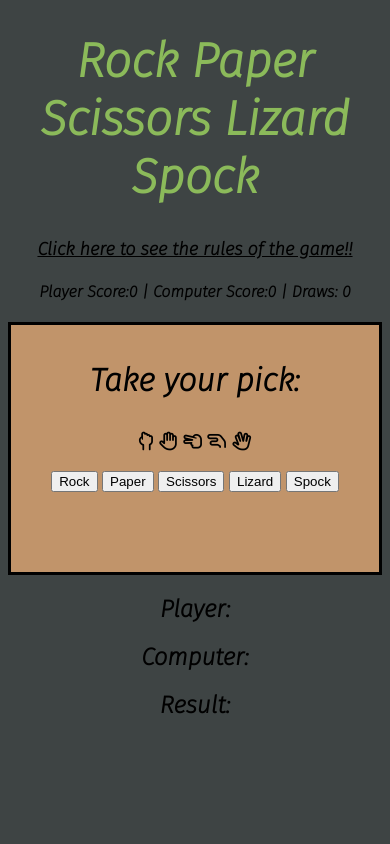
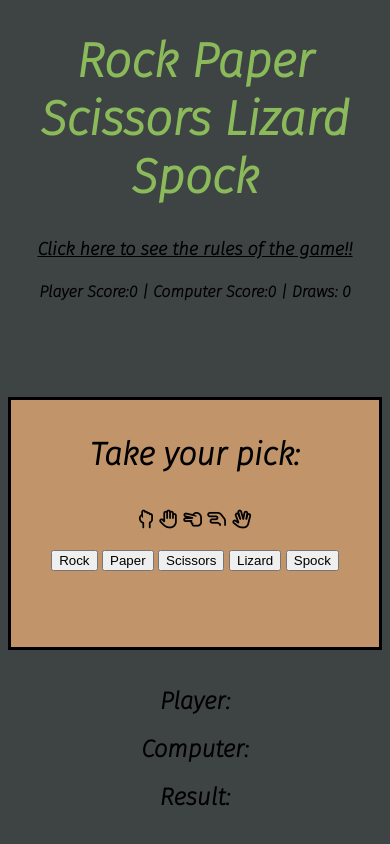
Before and after one commit to stephaniemaf/rock-paper-scissors, a plain HTML site: page index.html in a window 390 px wide. Drawn offline with Linux system fonts and the light colour scheme.

Commit message:
added media queries to css file

```diff
--- a/assets/css/style.css
+++ b/assets/css/style.css
@@ -80,3 +80,27 @@ body{
         width:100%;
     }
 }
+
+@media(max-width:950px){
+    .game-area{
+        width:70%;
+        margin-top: 15%;
+        margin-bottom: 10%;
+    }
+    .icons{
+        margin-top: 10%;
+    }
+    .score-area{
+        margin-top: 7%;
+    }
+    .s-count{
+        padding-bottom: 5%;
+        margin-top: 5%;
+    }
+}
+
+@media(max-width:1200px){
+    .game-area{
+        width:100%;
+    }
+}
```
